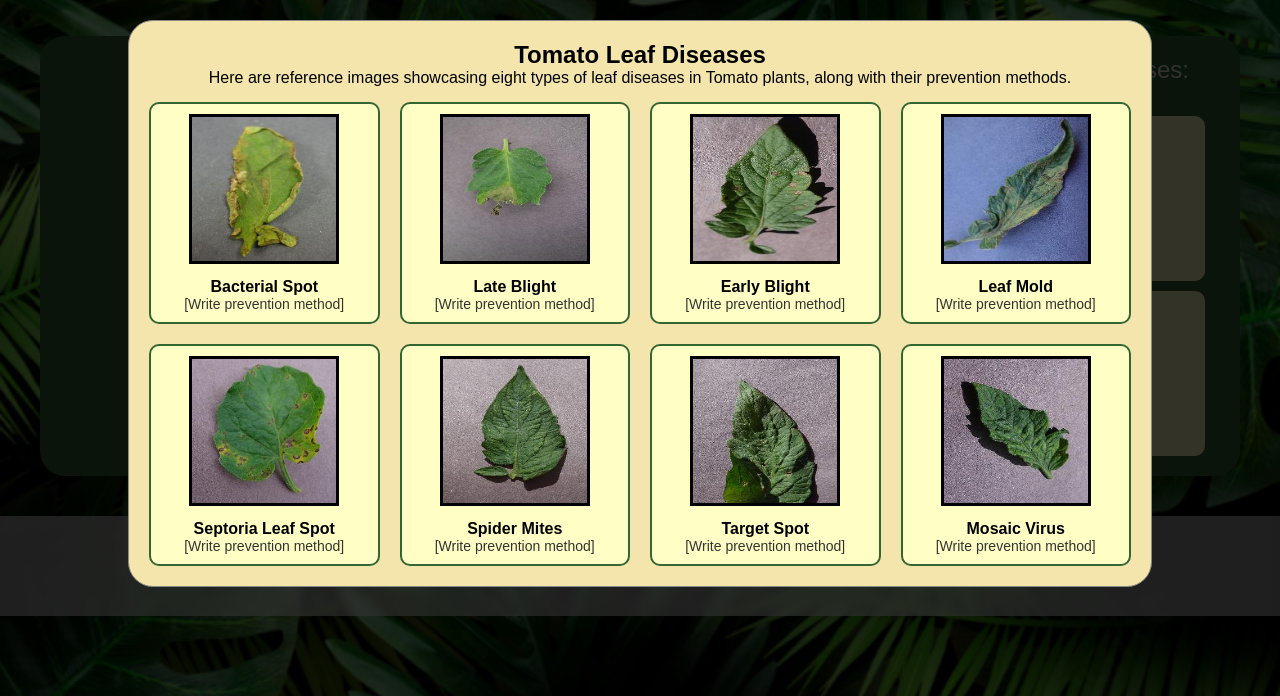
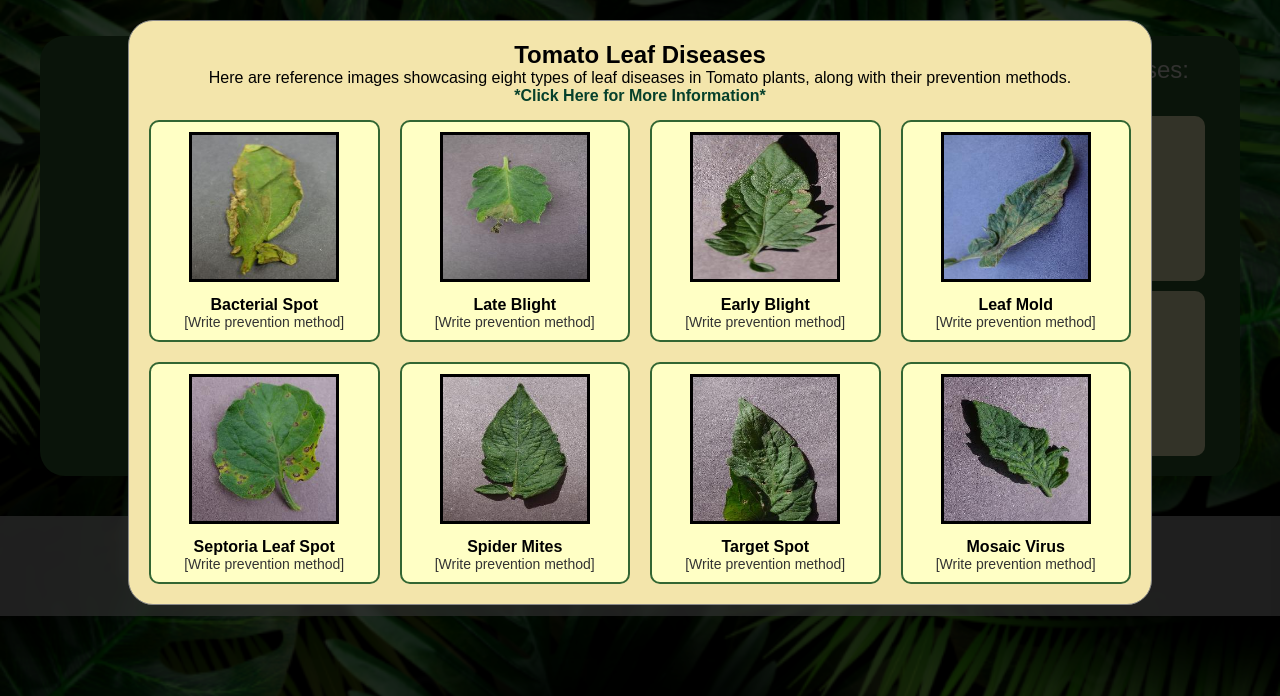
Before and after one commit to Yoshana18/Group3_PlantDisease, a plain HTML site: page application/templates/index.html in a window 1280 px wide. Both pictures are taken after a click on the picture 797 px from the left and 306 px from the top of the page. Shown: the part 104-800 px from the top of the page. Drawn offline with Linux system fonts and the light colour scheme.

Commit message:
prevention method left

```diff
--- a/application/static/CSS/index.css
+++ b/application/static/CSS/index.css
@@ -98,6 +98,9 @@ li { /* grid_2B list design */
 .prevention {
     font-size: 14px; color: #333; }
 
+a { /* Navigation and footer*/
+    text-decoration: none; color: #06402B; font-weight: bold; }
+
 
 @media (max-width: 600px) {
     .grid_2 {
--- a/application/templates/index.html
+++ b/application/templates/index.html
@@ -62,6 +62,7 @@
                     <span class="close-btn" onclick="closePopup('popupTomato')">×</span>
                     <h2>Tomato Leaf Diseases</h2>
                     <p>Here are reference images showcasing eight types of leaf diseases in Tomato plants, along with their prevention methods.</p>
+                    <p><a href="https://hgic.clemson.edu/factsheet/tomato-diseases-disorders/" target="_blank"> *Click Here for More Information*</a></p>
                     <div class="disease-grid">
                         <div class="disease-box">
                             <img src="../static/images/Tomato/Tomato_Bacterial_spot(2).JPG" alt="Bacterial Spot">
@@ -112,6 +113,7 @@
                     <span class="close-btn" onclick="closePopup('popupPotato')">×</span>
                     <h2>Potato Leaf Diseases</h2>
                     <p>THere are reference images showcasing two types of leaf diseases in Potato plants, along with their prevention methods.</p>
+                    <p><a href="https://horticulture.ahdb.org.uk/knowledge-library/potato-disease-identification" target="_blank"> *Click Here for More Information*</a></p>
                     <div class="disease-grid">
                         <div class="disease-box">
                             <img src="../static/images/Potato/Potato_Early_blight(2).JPG" alt="Popup Image" title="Early Blight">
@@ -131,7 +133,8 @@
                 <div class="popup-content">
                     <span class="close-btn" onclick="closePopup('popupPepper')">×</span>
                     <h2>Pepper Bell Plant Leaf Diseases</h2>
-                    <p>Here are reference images showcasing a types of leaf diseases in Pepper Bell plant, along with a prevention method.</p>
+                    <p>Here are reference images showcasing a types of leaf disease in Pepper Bell plant, along with a prevention method.</p>
+                    <p><a href="https://peppergeek.com/pepper-plant-diseases-problems/#bacterial-leaf-spot-peppers/" target="_blank"> *Click Here for More Information* </a></p>
                     <div class="disease-grid">
                         <div class="disease-box">
                             <img src="../static/images/Pepper Bell/Pepper_bell_Bacterial_spot(2).JPG" alt="Popup Image" title="Bacterial Spot">
@@ -147,6 +150,7 @@
                    <span class="close-btn" onclick="closePopup('popupGrape')">×</span>
                     <h2>Grape Plant Leaf Diseases</h2>
                     <p>Here are reference images showcasing three types of leaf diseases in grape plants, along with their prevention methods.</p>
+                    <p><a href="https://agriculture.canada.ca/en/agricultural-production/crop-protection/agricultural-pest-management-resources/identification-guide-major-diseases-grapes" target="_blank"> *Click Here for More Information*</a></p>
                     <div class="disease-grid">
                         <div class="disease-box">
                             <img src="../static/images/Grapes/Grape_Black_rot(2).JPG" alt="Popup Image" title="Black Rot">
```
